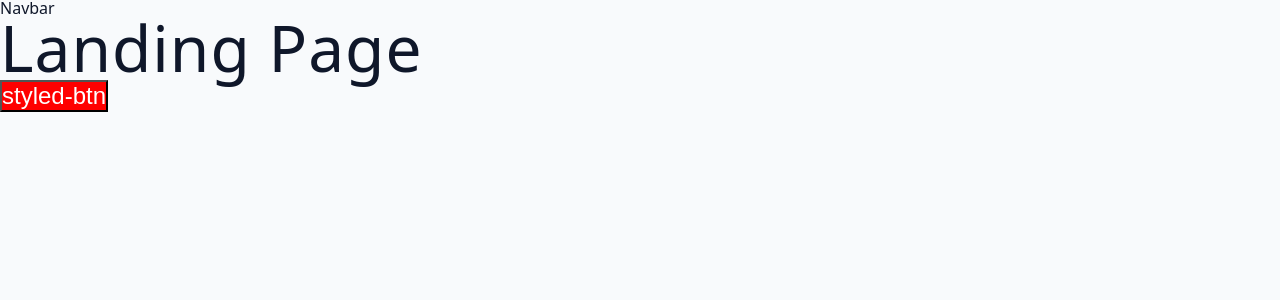
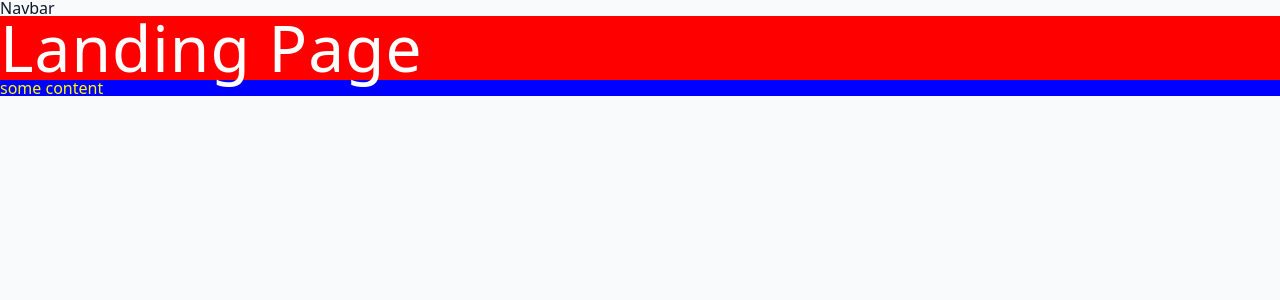
Before and after one commit to sdx0909/jobify-mern-app, a React (Vite) app in the folder client/: page / in a window 1280 px wide. Shown: the top 300 px of the page. Built offline with nearby package versions, Linux system fonts and the light colour scheme.

Commit message:
adding the Wrapper-styling

```diff
--- a/client/src/pages/Landing.jsx
+++ b/client/src/pages/Landing.jsx
@@ -1,19 +1,36 @@
 import styled from "styled-components"
 
 // creating the styled-button
-const StyledBtn = styled.button`
-  font-size: 1.5rem;
-  background: red;
-  color: white;
-`;
+// const StyledBtn = styled.button`
+//   font-size: 1.5rem;
+//   background: red;
+//   color: white;
+// `;
 
 function Landing() {
   return (
-    <div>
+    <Wrapper>
       <h1>Landing Page</h1>
+      <div className="content">some content</div>
       {/* attaching the styled-button */}
-      <StyledBtn>styled-btn</StyledBtn>
-    </div>
+      {/* <StyledBtn>styled-btn</StyledBtn> */}
+    </Wrapper>
   )
 }
+
+// using Wrapper for better styling
+const Wrapper = styled.div`
+  background: red;
+
+  h1 {
+    color: white;
+  }
+
+  .content {
+    background-color: blue;
+    color: yellow;
+  }
+`
+
+
 export default Landing
```
